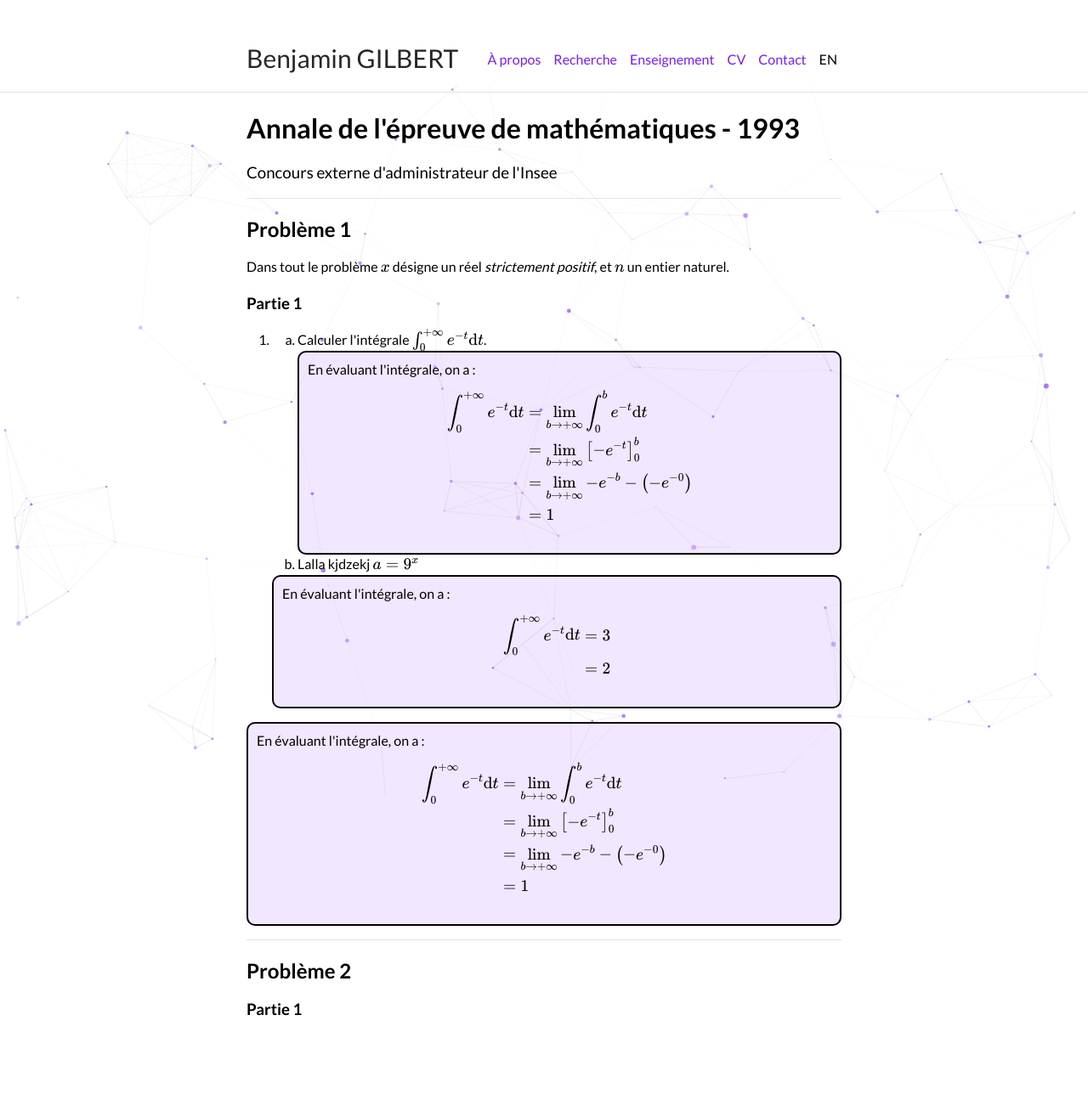
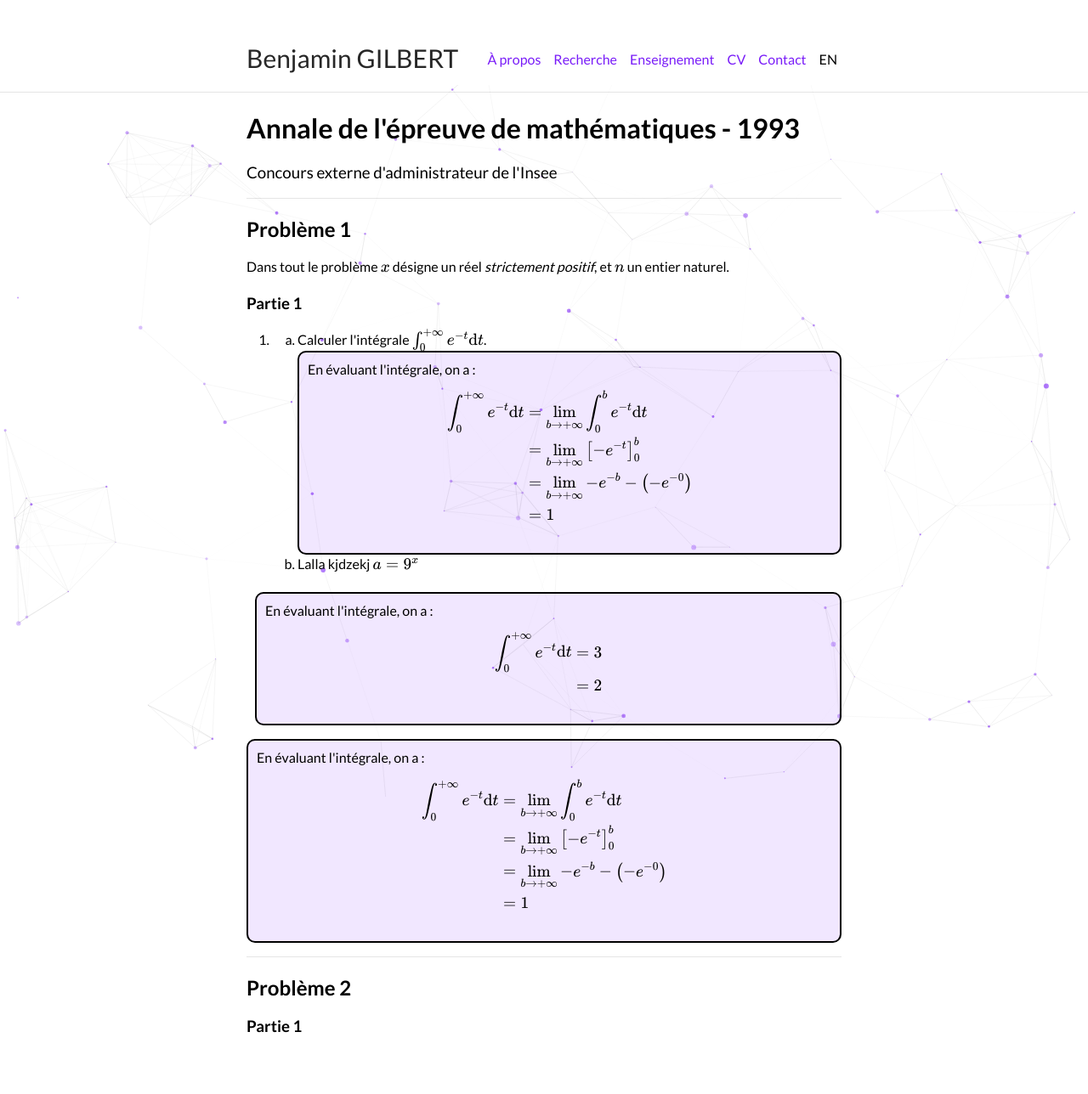
Before and after one commit to bglbrt/bglbrt.github.io, a Jekyll site: the page built from fr/corrections/administrateur_externe_1993.md, in a window 1280 px wide. Shown: the whole page at 85% size. Built offline with Jekyll 4.4.1, drawn with Linux system fonts in a browser that asks for light colours; nearby versions of some CDN libraries.

Commit message:
Mise à jour des corrections

```diff
--- a/fr/corrections/administrateur_externe_1993.md
+++ b/fr/corrections/administrateur_externe_1993.md
@@ -37,7 +37,7 @@
 
             <li> Lalla kjdzekj \( a=9^x \) </li>
 
-<p style="border: solid 2px; border-radius: 10px; background-color:rgba(121, 28, 248, .1); padding-right: 10px; padding-left: 10px; padding-top: 10px; padding-bottom: 10px; margin: 0 0 0 -30px;">
+<p style="border: solid 2px; border-radius: 10px; background-color:rgba(121, 28, 248, .1); padding-right: 10px; padding-left: 10px; padding-top: 10px; padding-bottom: 10px; margin: 20px 0 0 -50px;">
 
 En évaluant l'intégrale, on a :
 $$
```
